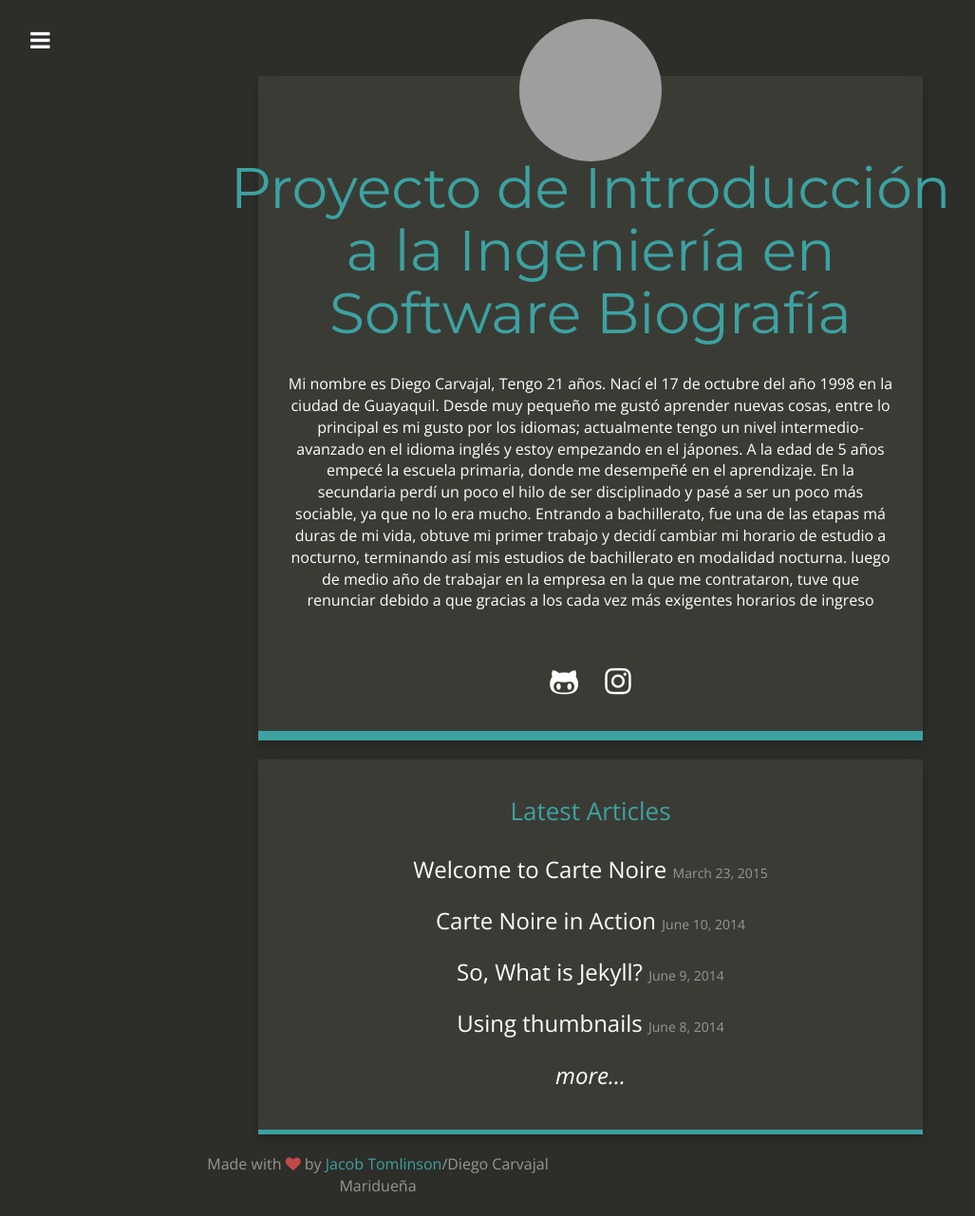
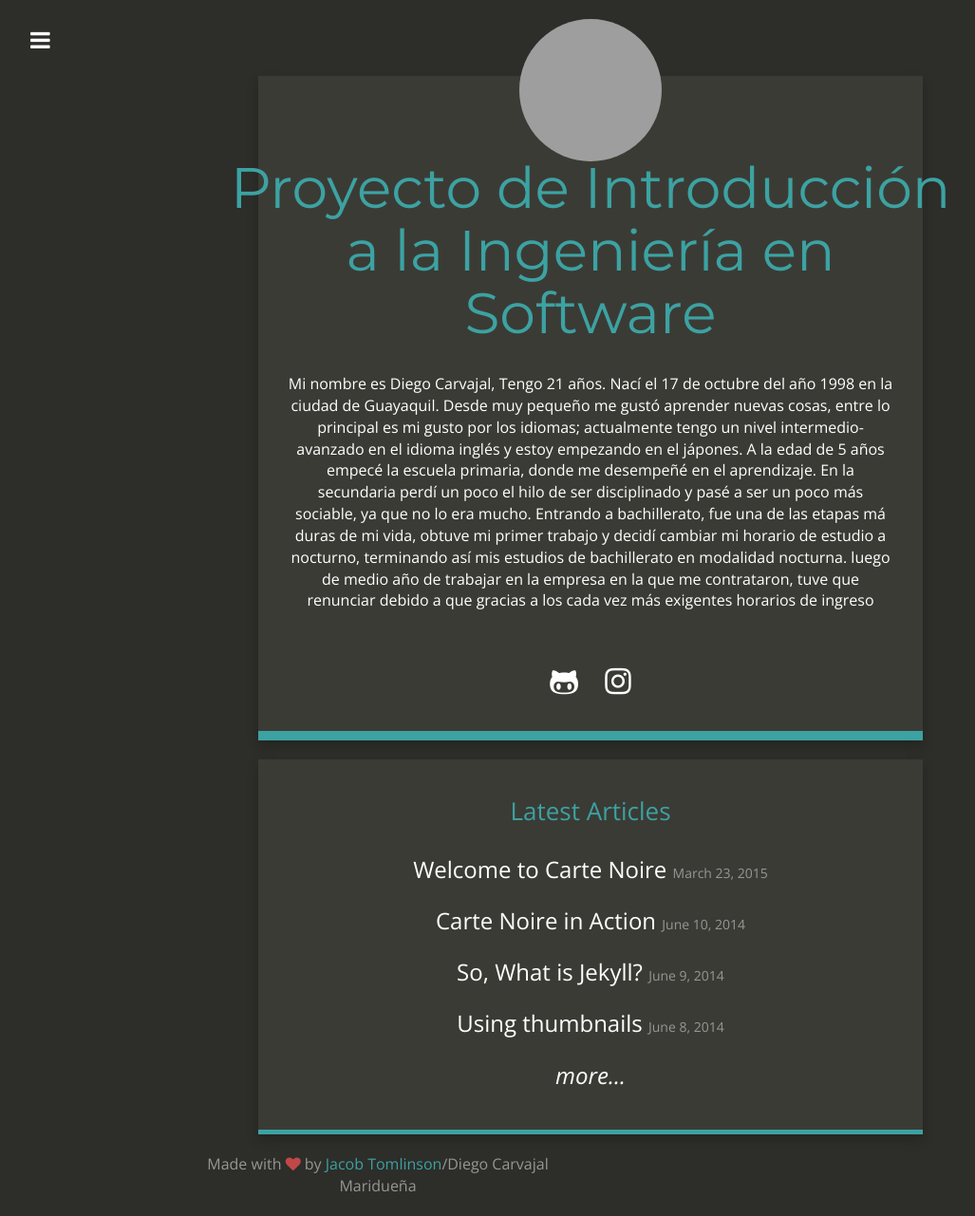
Before and after one commit to DiegJazm98/DiegJazm98.github.io, a Jekyll site: the page built from index.html, in a window 1280 px wide. Shown: the whole page at 95% size, without its empty margins (18-1045 px from the left). Built offline with Jekyll 4.4.1, drawn with Linux system fonts in a browser that asks for light colours; nearby versions of some CDN libraries; grey boxes are pictures that could not be loaded.

Commit message:
Update _config.yml

```diff
--- a/_config.yml
+++ b/_config.yml
@@ -1,6 +1,6 @@
 # Site settings
-title: "Proyecto de Introducción a la Ingeniería en Software
-Biografía"
+title: "Proyecto de Introducción a la Ingeniería en Software"
+tille: "Biografia"
 description: "A dark blog theme for Jekyll."
 baseurl: ""
 url: "http://carte-noire.jacobtomlinson.co.uk/"
```
